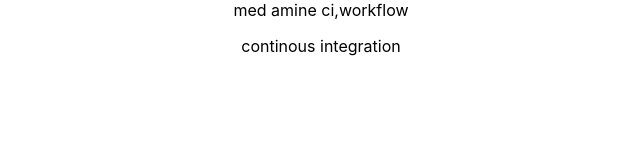
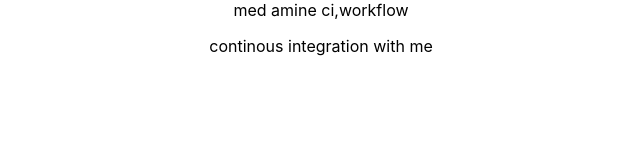
Before and after one commit to med363/ci_with_gitAction, a React (Create React App) app: page / in a window 1280 px wide. Shown: the top 160 px of the page, without its empty margins (319-959 px from the left). Built offline with nearby package versions, Linux system fonts and the light colour scheme.

Commit message:
second update

```diff
--- a/src/App.js
+++ b/src/App.js
@@ -5,7 +5,7 @@ function App() {
   return (
     <div className="App">
 med amine ci,workflow
-<p>continous integration</p>
+<p>continous integration with me</p>
     </div>
   );
 }
```
